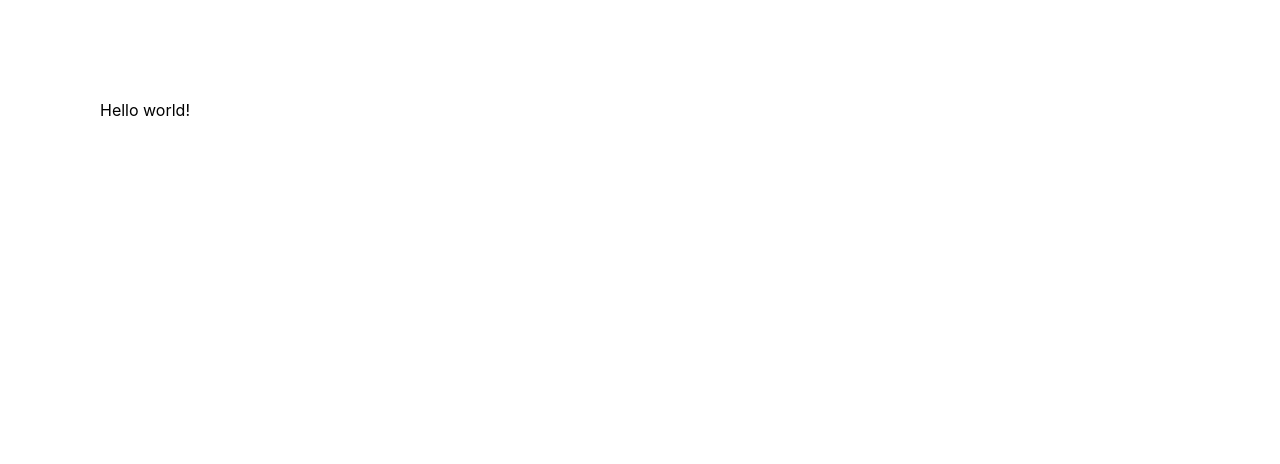
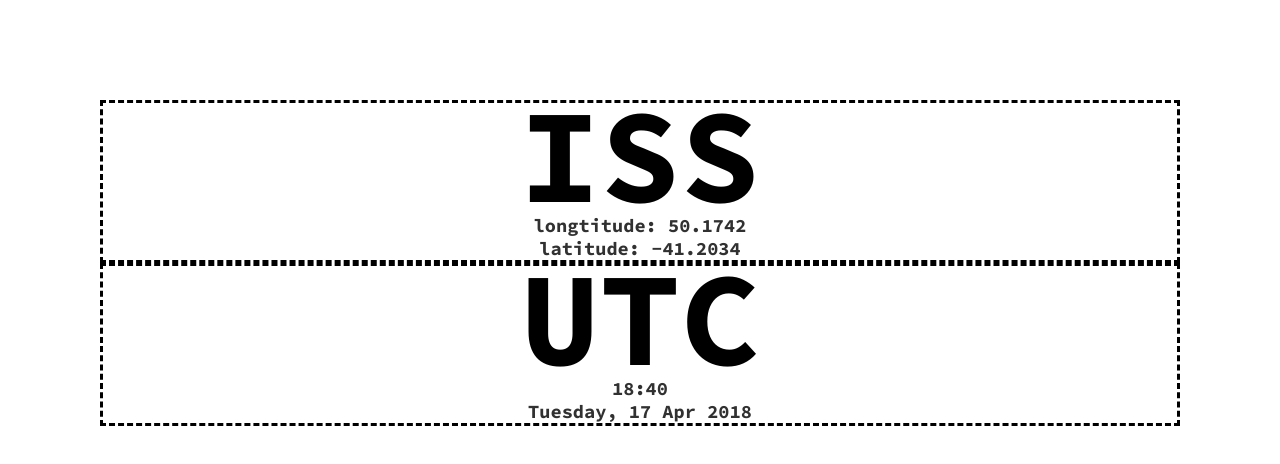
Before and after one commit to codeandjoy/spacestation, a React (Create React App) app: page / in a window 1280 px wide. Shown: the top 464 px of the page. Built offline with nearby package versions, Linux system fonts and the light colour scheme.

Commit message:
Created DataContainer

```diff
--- a/package.json
+++ b/package.json
@@ -6,6 +6,7 @@
     "@testing-library/jest-dom": "^5.16.5",
     "@testing-library/react": "^13.4.0",
     "@testing-library/user-event": "^13.5.0",
+    "prop-types": "^15.8.1",
     "react": "^18.2.0",
     "react-dom": "^18.2.0",
     "react-scripts": "5.0.1",
--- a/public/index.html
+++ b/public/index.html
@@ -24,6 +24,11 @@
       work correctly both with client-side routing and a non-root public URL.
       Learn how to configure a non-root public URL by running `npm run build`.
     -->
+
+    <link rel="preconnect" href="https://fonts.googleapis.com">
+    <link rel="preconnect" href="https://fonts.gstatic.com" crossorigin>
+    <link href="https://fonts.googleapis.com/css2?family=Source+Code+Pro:wght@200;300;400;500;600;700;800;900&display=swap" rel="stylesheet">
+
     <title>React App</title>
   </head>
   <body>
--- a/src/App.js
+++ b/src/App.js
@@ -1,9 +1,17 @@
 import ContentContainer from "./ContentContainer/ContentContainer";
+import DataContainer from "./DataContainer/DataContainer";
 
 function App() {
   return (
     <ContentContainer>
-      <div>Hello world!</div>
+      <DataContainer
+        dataTitle='ISS'
+        data={['longtitude: 50.1742', 'latitude: -41.2034']}
+      />
+      <DataContainer
+        dataTitle='UTC'
+        data={['18:40', 'Tuesday, 17 Apr 2018']}
+      />
     </ContentContainer>
   )
 }
--- /dev/null
+++ b/src/DataContainer/DataContainer.js
@@ -0,0 +1,22 @@
+import PropTypes from 'prop-types';
+
+import './css/DataContainer.css';
+
+
+const DataContainer = ({ dataTitle, data }) => {
+    return (
+        <div className='data-container'>
+            <h1 className='data-container--title'>{ dataTitle }</h1>
+            <p className='data-container--data'>{ data[0] }</p>
+            <p className='data-container--data'>{ data[1] }</p>
+        </div>
+    )
+}
+
+
+DataContainer.propTypes = {
+    dataTitle: PropTypes.string.isRequired,
+    data: PropTypes.array.isRequired
+}
+
+export default DataContainer;
--- /dev/null
+++ b/src/DataContainer/css/DataContainer.css
@@ -0,0 +1,20 @@
+.data-container {
+  display: flex;
+  flex-basis: fit-content;
+  flex-direction: column;
+  align-items: center;
+  border-style: dashed;
+}
+.data-container .data-container--title,
+.data-container .data-container--data {
+  font-weight: bold;
+}
+.data-container .data-container--title {
+  margin-top: -32px;
+  margin-bottom: -24px;
+  font-size: 100pt;
+}
+.data-container .data-container--data {
+  font-size: 14pt;
+  color: #313131;
+}/*# sourceMappingURL=DataContainer.css.map */
--- /dev/null
+++ b/src/DataContainer/css/DataContainer.scss
@@ -0,0 +1,24 @@
+.data-container{
+
+    display: flex;
+    flex-basis: fit-content;
+    flex-direction: column;
+    align-items: center;
+
+    border-style: dashed;
+
+    .data-container--title,
+    .data-container--data{
+        font-weight: bold;
+    }
+
+    .data-container--title{
+        margin-top: -32px;
+        margin-bottom: -24px;
+        font-size: 100pt;
+    }
+    .data-container--data{
+        font-size: 14pt;
+        color: #313131;
+    }
+}
--- a/src/index.css
+++ b/src/index.css
@@ -1,13 +1,11 @@
 body {
   margin: 0;
-  font-family: -apple-system, BlinkMacSystemFont, 'Segoe UI', 'Roboto', 'Oxygen',
-    'Ubuntu', 'Cantarell', 'Fira Sans', 'Droid Sans', 'Helvetica Neue',
-    sans-serif;
+  font-family: 'Source Code Pro', monospace;
   -webkit-font-smoothing: antialiased;
   -moz-osx-font-smoothing: grayscale;
 }
 
-code {
-  font-family: source-code-pro, Menlo, Monaco, Consolas, 'Courier New',
-    monospace;
+*{
+  margin: 0;
+  padding: 0;
 }
```
Also changed, not shown: 2 other files (tests, documents, lock files or other folders).
